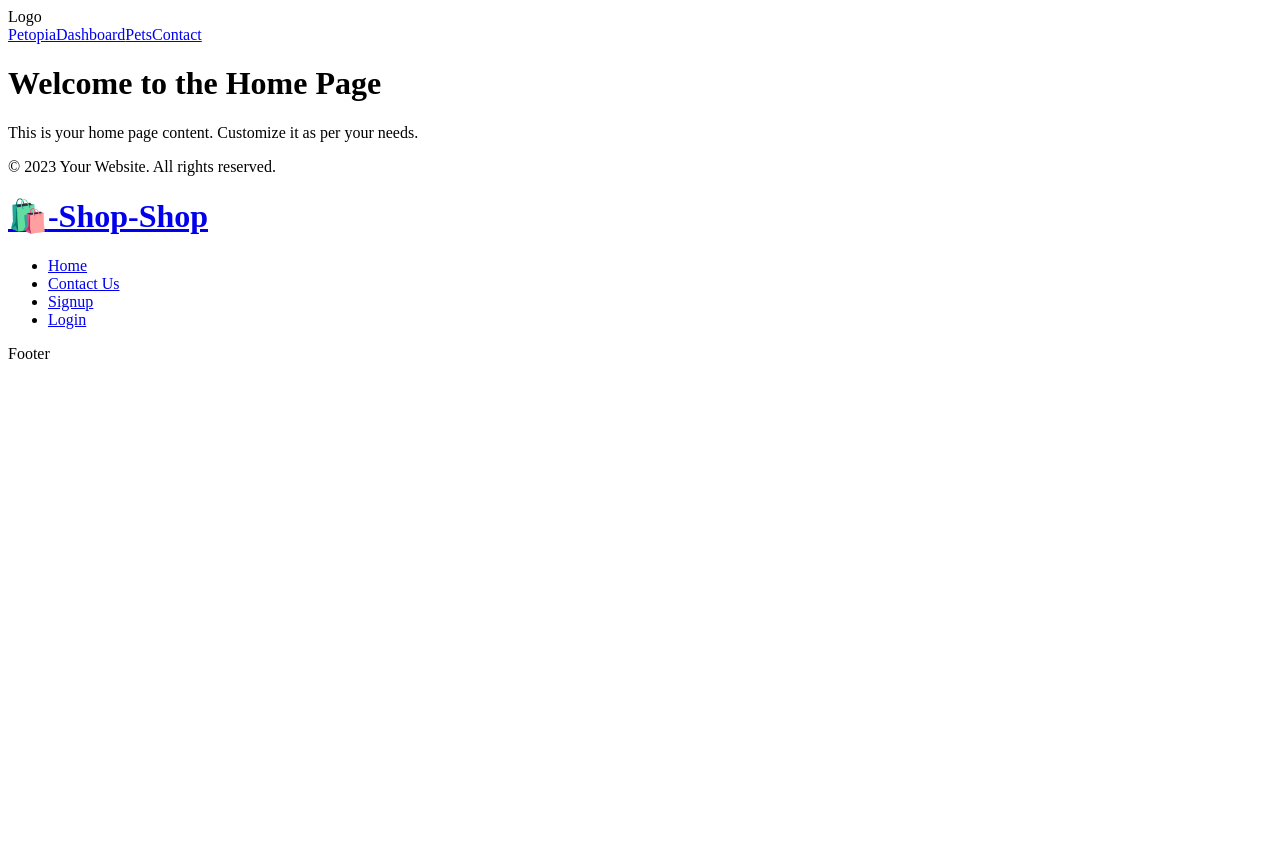
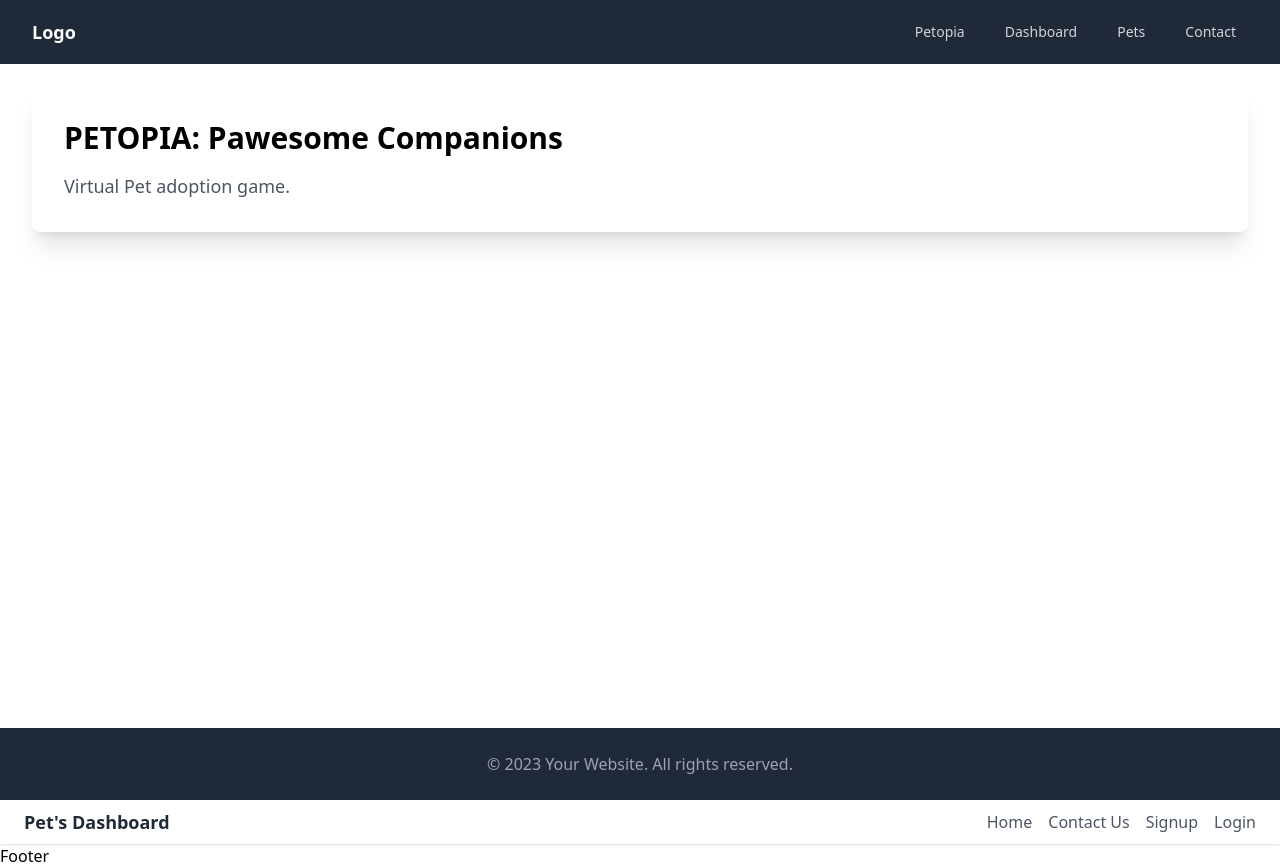
Before and after one commit to ronachen99/petopia-pawesome-companions, a React (Create React App) app in the folder client/: page / in a window 1280 px wide. Before the commit the page ends 800 px from the top, so only its background shows below. Built offline with nearby package versions, Linux system fonts and the light colour scheme.

Commit message:
tailwind1

```diff
--- a/client/src/components/Nav.js
+++ b/client/src/components/Nav.js
@@ -89,10 +89,8 @@ function Nav() {
           to="/"
           className="text-gray-800 hover:text-gray-900 transition-colors duration-300"
         >
-          <span role="img" aria-label="shopping bag" className="mr-2">
-            🛍️
-          </span>
-          -Shop-Shop
+          <span role="img" aria-label="shopping bag" className="mr-2"></span>
+          Pet's Dashboard
         </Link>
       </h1>
 
--- a/client/src/index.js
+++ b/client/src/index.js
@@ -1,6 +1,7 @@
 import React from 'react';
 import ReactDOM from 'react-dom';
 import App from './App';
+import './index.css';
 import {
   ApolloClient,
   InMemoryCache,
--- a/client/src/pages/Dashboard.js
+++ b/client/src/pages/Dashboard.js
@@ -1,7 +1,100 @@
 import React from 'react';
 
 const Dashboard = () => {
-  return <div>Dashboard</div>;
+  return (
+    <div class="flex">
+      <div class="flex-auto">
+        <div class="w-full max-w-sm bg-white border border-gray-200 rounded-lg shadow dark:bg-gray-800 dark:border-gray-700">
+          <div class="flex justify-end px-4 pt-4"></div>
+          <div class="flex flex-col items-center pb-10">
+            <img
+              class="w-24 h-24 mb-3 rounded-full shadow-lg"
+              src="/docs/images/people/profile-picture-3.jpg"
+              alt="Bonnie image"
+            />
+            <h5 class="mb-1 text-xl font-medium text-gray-900 dark:text-white">
+              Andrew P
+            </h5>
+            <span class="text-sm text-gray-500 dark:text-gray-400">Owner</span>
+            <div class="flex mt-4 space-x-3 md:mt-6">
+              <a
+                href="#"
+                class="inline-flex items-center px-4 py-2 text-sm font-medium text-center text-white bg-blue-700 rounded-lg hover:bg-blue-800 focus:ring-4 focus:outline-none focus:ring-blue-300 dark:bg-blue-600 dark:hover:bg-blue-700 dark:focus:ring-blue-800"
+              >
+                Pet Name
+              </a>
+              <a
+                href="#"
+                class="inline-flex items-center px-4 py-2 text-sm font-medium text-center text-gray-900 bg-white border border-gray-300 rounded-lg hover:bg-gray-100 focus:ring-4 focus:outline-none focus:ring-gray-200 dark:bg-gray-800 dark:text-white dark:border-gray-600 dark:hover:bg-gray-700 dark:hover:border-gray-700 dark:focus:ring-gray-700"
+              >
+                Species
+              </a>
+            </div>
+          </div>
+        </div>
+      </div>
+      <div class="flex-auto">
+        <div class="w-full max-w-sm bg-white border border-gray-200 rounded-lg shadow dark:bg-gray-800 dark:border-gray-700">
+          <div class="flex justify-end px-4 pt-4"></div>
+          <div class="flex flex-col items-center pb-10">
+            <img
+              class="w-24 h-24 mb-3 rounded-full shadow-lg"
+              src="/docs/images/people/profile-picture-3.jpg"
+              alt="Bonnie image"
+            />
+            <h5 class="mb-1 text-xl font-medium text-gray-900 dark:text-white">
+              Andrew P
+            </h5>
+            <span class="text-sm text-gray-500 dark:text-gray-400">Owner</span>
+            <div class="flex mt-4 space-x-3 md:mt-6">
+              <a
+                href="#"
+                class="inline-flex items-center px-4 py-2 text-sm font-medium text-center text-white bg-blue-700 rounded-lg hover:bg-blue-800 focus:ring-4 focus:outline-none focus:ring-blue-300 dark:bg-blue-600 dark:hover:bg-blue-700 dark:focus:ring-blue-800"
+              >
+                Pet Name
+              </a>
+              <a
+                href="#"
+                class="inline-flex items-center px-4 py-2 text-sm font-medium text-center text-gray-900 bg-white border border-gray-300 rounded-lg hover:bg-gray-100 focus:ring-4 focus:outline-none focus:ring-gray-200 dark:bg-gray-800 dark:text-white dark:border-gray-600 dark:hover:bg-gray-700 dark:hover:border-gray-700 dark:focus:ring-gray-700"
+              >
+                Species
+              </a>
+            </div>
+          </div>
+        </div>
+      </div>
+      <div class="flex-auto">
+        <div class="w-full max-w-sm bg-white border border-gray-200 rounded-lg shadow dark:bg-gray-800 dark:border-gray-700">
+          <div class="flex justify-end px-4 pt-4"></div>
+          <div class="flex flex-col items-center pb-10">
+            <img
+              class="w-24 h-24 mb-3 rounded-full shadow-lg"
+              src="/docs/images/people/profile-picture-3.jpg"
+              alt="Bonnie image"
+            />
+            <h5 class="mb-1 text-xl font-medium text-gray-900 dark:text-white">
+              Andrew P
+            </h5>
+            <span class="text-sm text-gray-500 dark:text-gray-400">Owner</span>
+            <div class="flex mt-4 space-x-3 md:mt-6">
+              <a
+                href="#"
+                class="inline-flex items-center px-4 py-2 text-sm font-medium text-center text-white bg-blue-700 rounded-lg hover:bg-blue-800 focus:ring-4 focus:outline-none focus:ring-blue-300 dark:bg-blue-600 dark:hover:bg-blue-700 dark:focus:ring-blue-800"
+              >
+                Pet Name
+              </a>
+              <a
+                href="#"
+                class="inline-flex items-center px-4 py-2 text-sm font-medium text-center text-gray-900 bg-white border border-gray-300 rounded-lg hover:bg-gray-100 focus:ring-4 focus:outline-none focus:ring-gray-200 dark:bg-gray-800 dark:text-white dark:border-gray-600 dark:hover:bg-gray-700 dark:hover:border-gray-700 dark:focus:ring-gray-700"
+              >
+                Species
+              </a>
+            </div>
+          </div>
+        </div>
+      </div>
+    </div>
+  );
 };
 
 export default Dashboard;
--- a/client/src/pages/Home.js
+++ b/client/src/pages/Home.js
@@ -1,5 +1,6 @@
 import React from 'react';
-
+import Dashboard from './Dashboard';
+import { Link } from 'react-router-dom';
 const Home = () => {
   return (
     <div className="flex flex-col min-h-screen">
@@ -12,30 +13,31 @@ const Home = () => {
             </div>
             <div className="hidden md:block">
               <div className="ml-10 flex items-baseline space-x-4">
-                <a
+                <button
                   href="#"
                   className="text-gray-300 hover:bg-gray-700 hover:text-white px-3 py-2 rounded-md text-sm font-medium"
                 >
                   Petopia
-                </a>
-                <a
+                </button>
+                <button
                   href="#"
                   className="text-gray-300 hover:bg-gray-700 hover:text-white px-3 py-2 rounded-md text-sm font-medium"
                 >
-                  Dashboard
-                </a>
-                <a
+                  {' '}
+                  <Link to="/Dashboard">Dashboard</Link>
+                </button>
+                <button
                   href="#"
                   className="text-gray-300 hover:bg-gray-700 hover:text-white px-3 py-2 rounded-md text-sm font-medium"
                 >
                   Pets
-                </a>
-                <a
+                </button>
+                <button
                   href="#"
                   className="text-gray-300 hover:bg-gray-700 hover:text-white px-3 py-2 rounded-md text-sm font-medium"
                 >
                   Contact
-                </a>
+                </button>
               </div>
             </div>
           </div>
@@ -48,11 +50,9 @@ const Home = () => {
           {/* Your content here */}
           <div className="bg-white overflow-hidden shadow-xl sm:rounded-lg p-8">
             <h1 className="text-3xl font-bold mb-4">
-              Welcome to the Home Page
+              PETOPIA: Pawesome Companions
             </h1>
-            <p className="text-lg text-gray-600">
-              This is your home page content. Customize it as per your needs.
-            </p>
+            <p className="text-lg text-gray-600">Virtual Pet adoption game.</p>
           </div>
         </div>
       </main>
--- a/package.json
+++ b/package.json
@@ -18,7 +18,8 @@
   "license": "MIT",
   "devDependencies": {
     "@babel/plugin-proposal-private-property-in-object": "^7.21.11",
-    "concurrently": "^5.1.0"
+    "concurrently": "^5.1.0",
+    "tailwindcss": "^3.3.3"
   },
   "dependencies": {
     "babel-eslint": "^10.1.0",
```
Also changed, not shown: client/src/App.js (line endings or trailing spaces).
